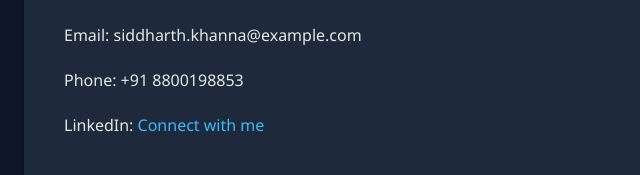
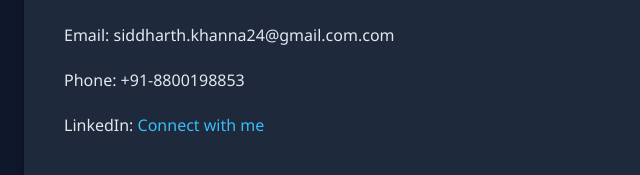
Before and after one commit to siddharth24041990/siddharth-portfolio, a plain HTML site: page index.html in a window 1280 px wide. Shown: the part 2700-2875 px from the top of the page, 0-640 px from the left. Drawn offline with Linux system fonts and the light colour scheme.

Commit message:
Update index.html

```diff
--- a/index.html
+++ b/index.html
@@ -80,9 +80,9 @@
 
     <section id="contact" class="container">
         <h2>Contact</h2>
-        <p>Email: siddharth.khanna@example.com</p>
-        <p>Phone: +91 8800198853</p>
-        <p>LinkedIn: <a href="https://www.linkedin.com/in/your-linkedin" target="_blank" rel="noopener noreferrer">Connect with me</a></p>
+        <p>Email: siddharth.khanna24@gmail.com.com</p>
+        <p>Phone: +91-8800198853</p>
+        <p>LinkedIn: <a href="https://www.linkedin.com/in/siddharth-khanna-data-manager/" target="_blank" rel="noopener noreferrer">Connect with me</a></p>
     </section>
 
     <footer>
```
